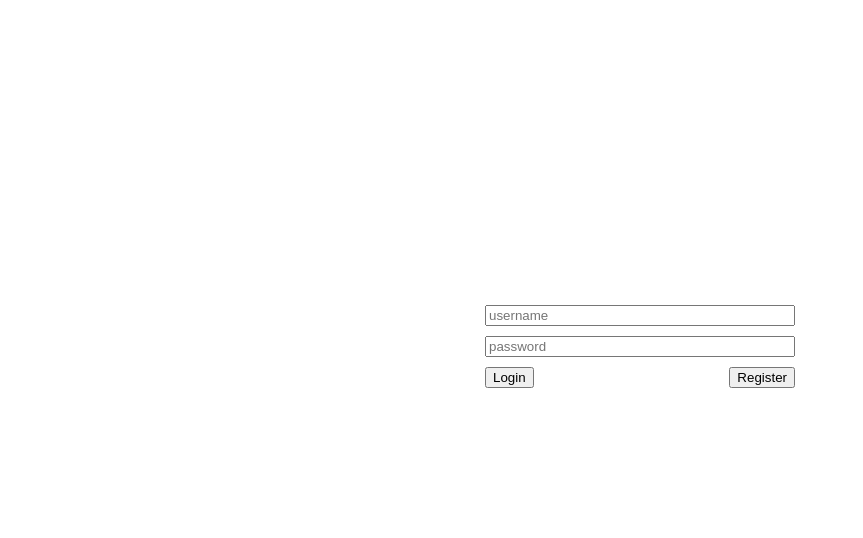
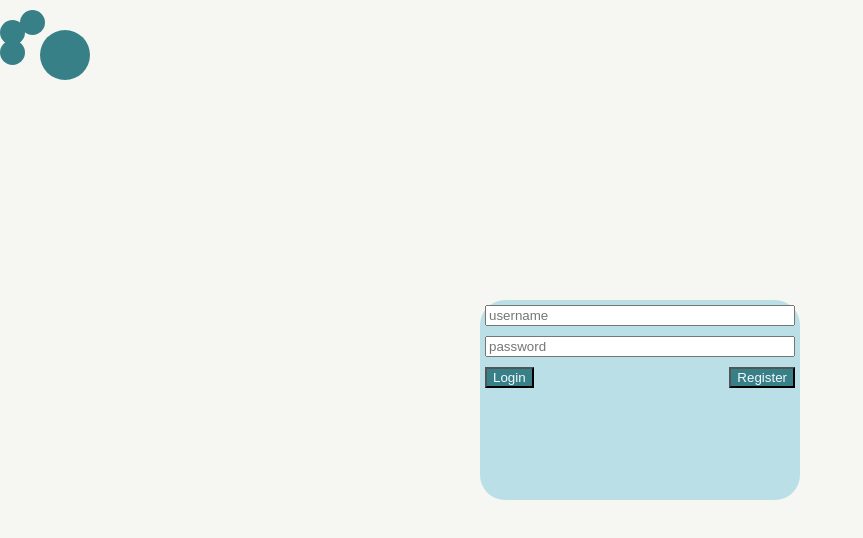
Before and after one commit to michaelschuff/NWAPW_2020_Chess, a website: page client/loginRegister.html in a window 1280 px wide. Shown: the whole page, without its empty margins (0-863 px from the left). Drawn offline with nearby package versions, Linux system fonts and the light colour scheme; no server answers.

Commit message:
Added color and some circles

```diff
--- a/client/css/loginRegister.css
+++ b/client/css/loginRegister.css
@@ -7,6 +7,7 @@ body {
     margin: 0;
     height: 100%;
     width: 100%;
+    background-color:#f6f6f2;
 }
 
 #loginBox {
@@ -16,6 +17,8 @@ body {
     position: absolute;
     top: 37.5%;
     left: 37.5%;
+    background-color:#BADFE7;
+    border-radius:25px;
 }
 
 #loginForm {
@@ -42,16 +45,50 @@ body {
 #loginregisterbuttons {
     position: relative;
     padding: 5px;
+    background-color:#BADFE7;
 }
 
 #login {
     position: relative;
     box-sizing: border-box;
     display:inline-block;
+    background-color:#388087;
+    color:#f8f8ff;
 }
 
 #register {
     position: relative;
     float: right;
     box-sizing: border-box;
+    background-color:#388087;
+    color:#f8f8ff;
 }
+
+.dot {
+    height: 25px;
+    width: 25px;
+    background-color: #388087;
+    border-radius: 50%;
+    display: inline-block;
+  }
+  #button1{
+    position:absolute;
+    top: 20px;
+  }
+
+  #button2{
+      height:50px;
+      width: 50px;
+      position:absolute;
+      top: 30px;
+      left: 40px;
+  }
+  #button3{
+    position:absolute;
+    left: 20px;
+    top: 10px;
+  }
+  #button4{
+    position:absolute;
+    top: 40px;
+  }
--- a/client/loginRegister.html
+++ b/client/loginRegister.html
@@ -17,6 +17,12 @@
                 <button id='login' onclick=loginPressed()>Login</button><button id='register' onclick=registerPressed()>Register</button>
             </div>
 
+        </div>
+        <div>
+            <span class="dot" id="button1"></span>
+            <span class="dot" id="button2"></span>
+            <span class="dot" id="button3"></span>
+            <span class="dot" id="button4"></span>
         </div>
 
         <script>
```
